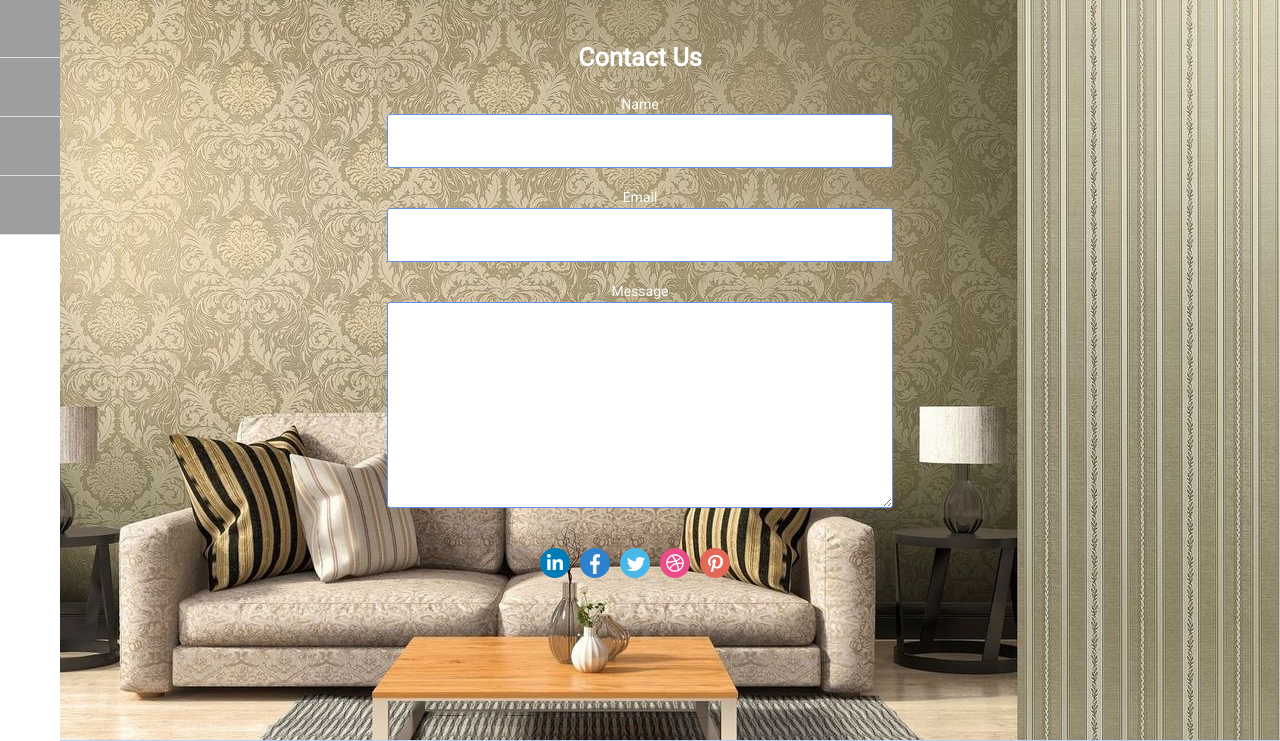
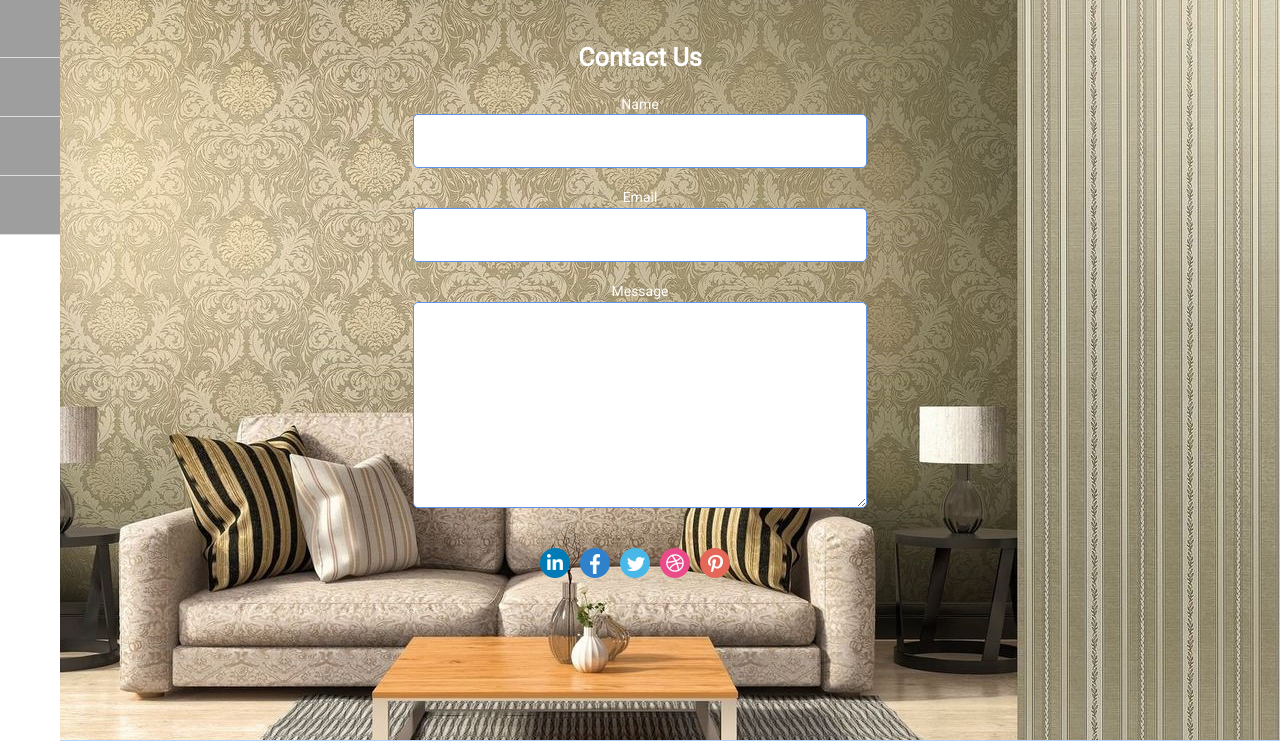
Before and after one commit to mikibouns/djangoproject, a Django app: page /contacts/ in a window 1280 px wide. Shown: the part 60-801 px from the top of the page. Run offline with Django 3.2, Linux system fonts and the light colour scheme; grey boxes are pictures that could not be loaded.

Commit message:
lesson_1 correct

```diff
--- a/mysite/mysite/settings.py
+++ b/mysite/mysite/settings.py
@@ -37,6 +37,7 @@ INSTALLED_APPS = [
     'django.contrib.sessions',
     'django.contrib.messages',
     'django.contrib.staticfiles',
+    'mainapp',
 ]
 
 MIDDLEWARE = [
--- a/mysite/static/css/main.css
+++ b/mysite/static/css/main.css
@@ -347,11 +347,11 @@ nav {
 .content_contact input {
 	line-height: 50px;
 	font-size: 18px;
-	width: 500px;
+	width: 50%;
 	height: 50px;
 	border: 1px solid #6093e7;
 	outline: none;
-	border-radius: 3px;
+	border-radius: 5px;
 	margin-bottom: 20px;
 	text-align: center;
 }
@@ -360,10 +360,10 @@ nav {
 	line-height: 50px;
 	height: 200px;
 	font-size: 18px;
-	width: 500px;
+	width: 50%;
 	border: 1px solid #6093e7;
 	outline: none;
-	border-radius: 3px;
+	border-radius: 5px;
 	margin-bottom: 20px;
 	text-align: center;
 }
@@ -384,6 +384,8 @@ a.socialicon {
     width: 200px;
 }
 
+
+
 a.socialicon.linkedin {
     background-position: 0px 0px;
 }
@@ -403,3 +405,11 @@ a.socialicon.pinterest {
 a.socialicon.dribbble {
     background-position: -120px 0px;
 }
+
+a.socialicon.twitter:hover,
+a.socialicon.linkedin:hover,
+a.socialicon.facebook:hover,
+a.socialicon.pinterest:hover,
+a.socialicon.dribbble:hover {
+    opacity: 0.5;
+}
```
